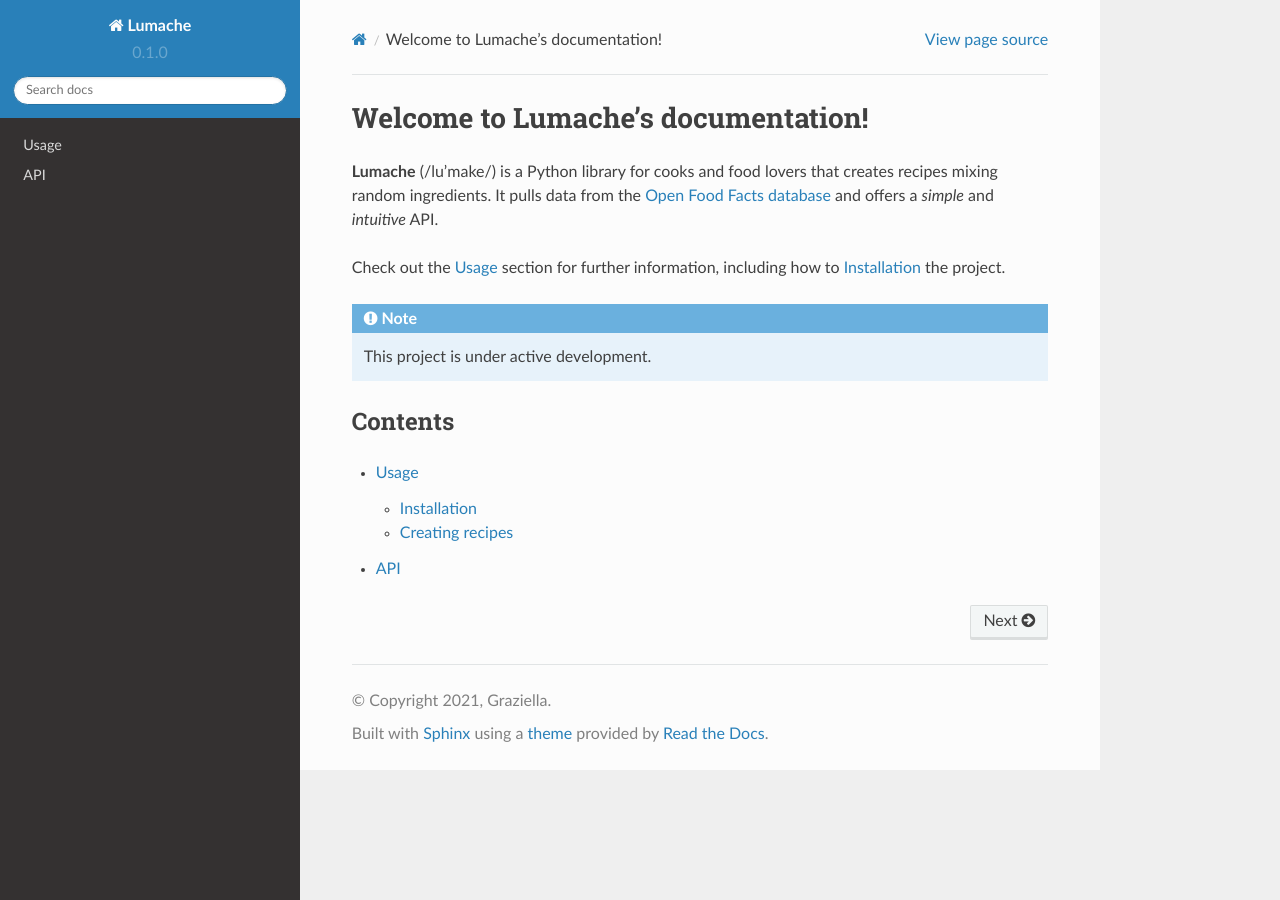
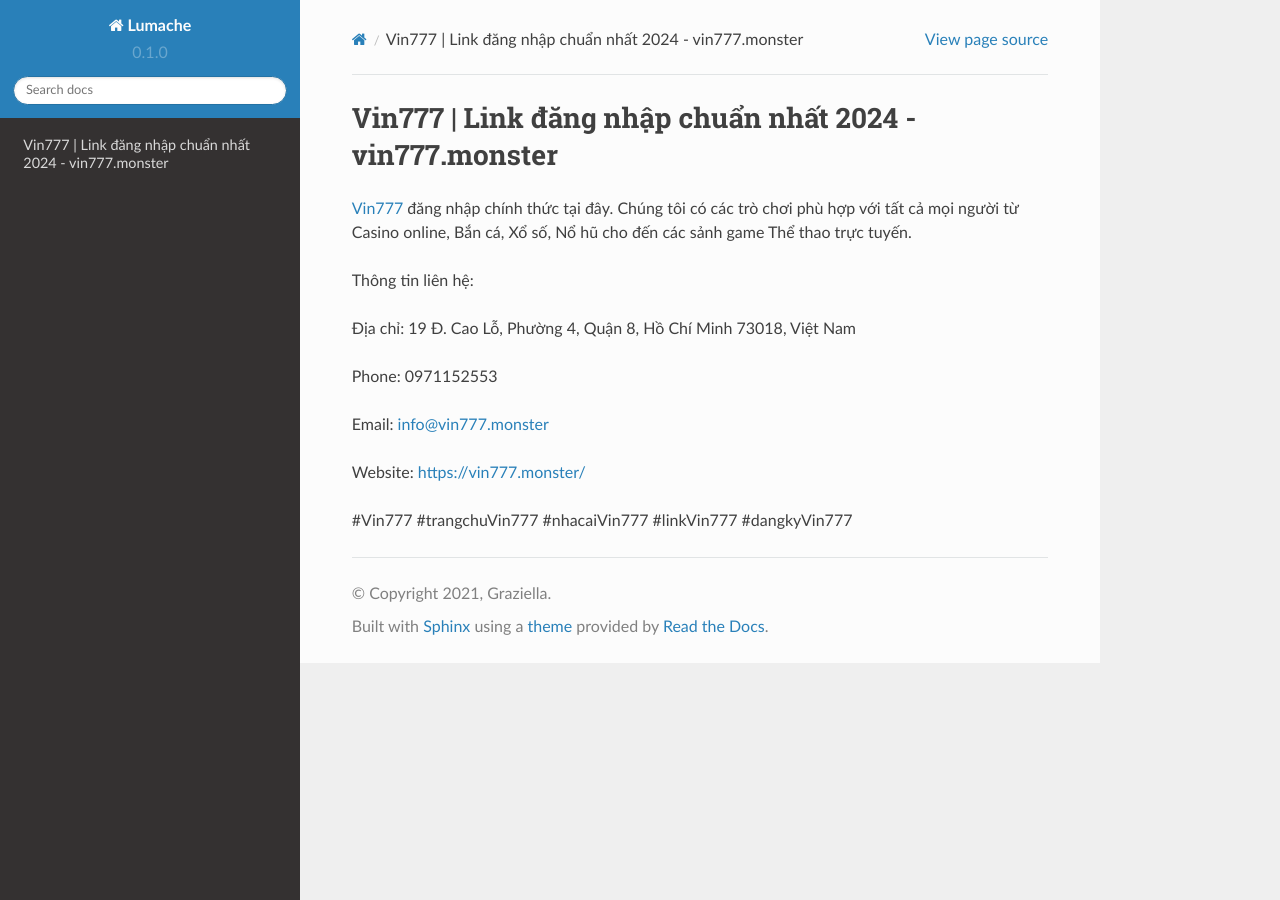
Before and after one commit to socialentity1/vin777monster, a Sphinx documentation site: the page built from docs/source/index.rst, in a window 1280 px wide. Built offline with Sphinx 7.4.7 and the Read the Docs theme 2.0.0, drawn with Linux system fonts in a browser that asks for light colours.

Commit message:
Update index.rst

```diff
--- a/docs/source/index.rst
+++ b/docs/source/index.rst
@@ -1,22 +1,16 @@
-Welcome to Lumache's documentation!
+Vin777 | Link đăng nhập chuẩn nhất 2024 - vin777.monster
 ===================================
 
-**Lumache** (/lu'make/) is a Python library for cooks and food lovers
-that creates recipes mixing random ingredients.
-It pulls data from the `Open Food Facts database <https://world.openfoodfacts.org/>`_
-and offers a *simple* and *intuitive* API.
+`Vin777 <https://vin777.monster/>`_ đăng nhập chính thức tại đây. Chúng tôi có các trò chơi phù hợp với tất cả mọi người từ Casino online, Bắn cá, Xổ số, Nổ hũ cho đến các sảnh game Thể thao trực tuyến.
 
-Check out the :doc:`usage` section for further information, including
-how to :ref:`installation` the project.
+Thông tin liên hệ:
 
-.. note::
+Địa chỉ: 19 Đ. Cao Lỗ, Phường 4, Quận 8, Hồ Chí Minh 73018, Việt Nam
 
-   This project is under active development.
+Phone: 0971152553
 
-Contents
---------
+Email: info@vin777.monster
 
-.. toctree::
+Website: https://vin777.monster/
 
-   usage
-   api
+#Vin777 #trangchuVin777 #nhacaiVin777 #linkVin777 #dangkyVin777
```
